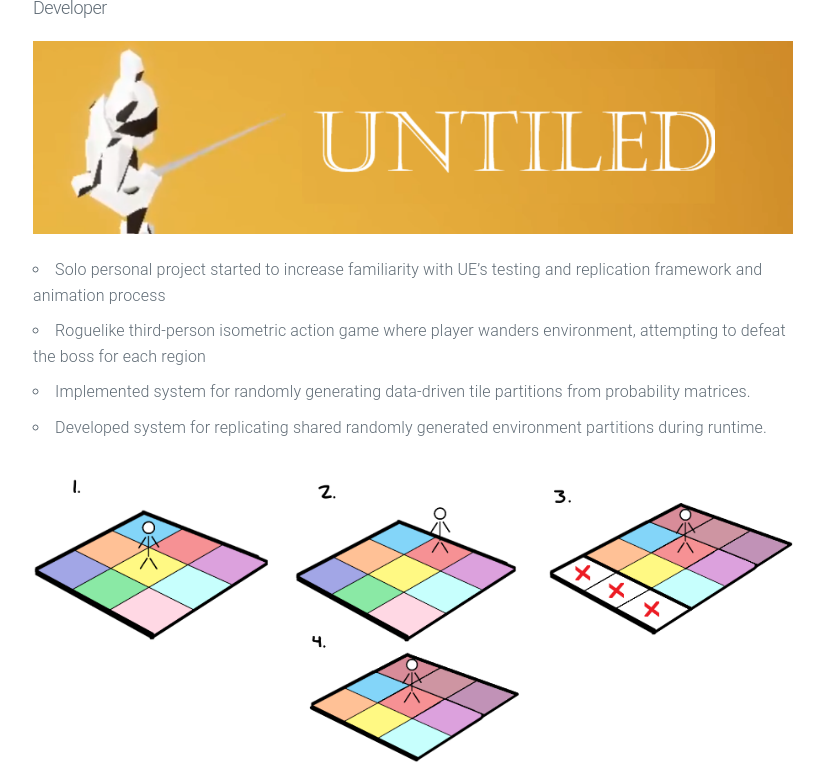
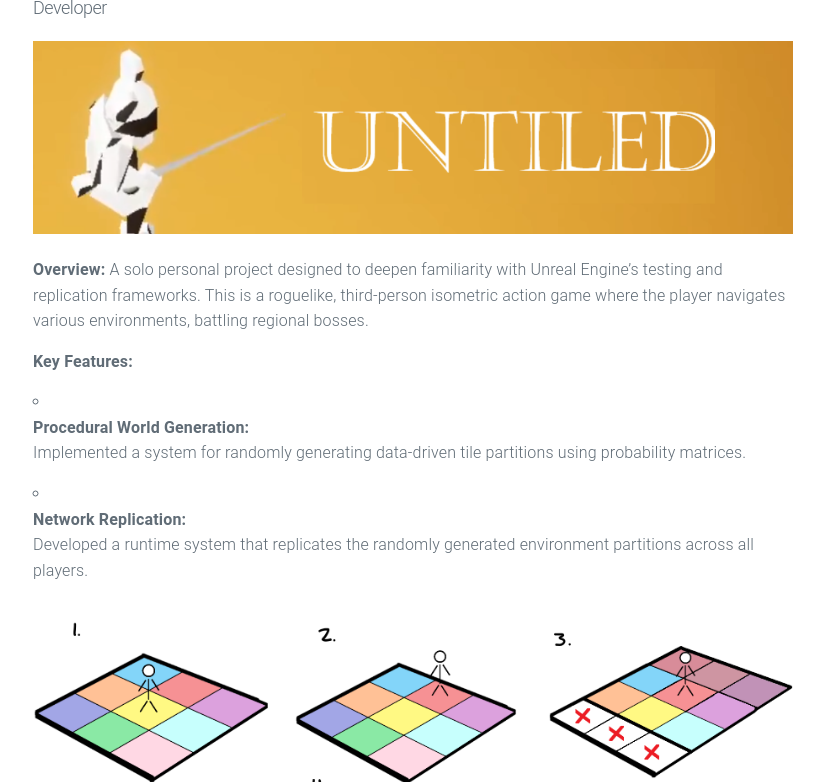
Before and after one commit to nickolas-simons/nickolas-simons.github.io, a Jekyll site: the page built from _posts/2022-09-01-Untiled.md, in a window 1280 px wide and 1400 px high, scrolled down 317 px, cut to the strip 0-782 px from the top of the window. Shown: the whole strip, without its empty margins (227-1051 px from the left). Built offline with Jekyll 4.4.1, drawn with Linux system fonts in a browser that asks for light colours; some of the changed text lies outside the part shown.

Commit message:
formatting overhaul

```diff
--- a/_posts/2022-09-01-Untiled.md
+++ b/_posts/2022-09-01-Untiled.md
@@ -6,23 +6,35 @@
 preview: /assets/Untitled_preview.png
 ---
 
-![Picture 1](/assets/Untiled_TitleImage.png)
+![Title Image](/assets/Untiled_TitleImage.png)
 
-* Solo personal project started to increase familiarity with UE's testing and replication framework and animation process
-* Roguelike third-person isometric action game where player wanders environment, attempting to defeat the boss for each region
-* Implemented system for randomly generating data-driven tile partitions from probability matrices.
-* Developed system for replicating shared randomly generated environment partitions during runtime.
+**Overview:**
+A solo personal project designed to deepen familiarity with Unreal Engine's testing and replication frameworks. This is a roguelike, third-person isometric action game where the player navigates various environments, battling regional bosses.
 
-![Picture 1](/assets/chunk_loading_graphic.png)
+**Key Features:**
+- **Procedural World Generation:**
+   Implemented a system for randomly generating data-driven tile partitions using probability matrices.
+
+- **Network Replication:**
+   Developed a runtime system that replicates the randomly generated environment partitions across all players.
+
+![Environment Partition Example](/assets/chunk_loading_graphic.png)
 
 <video width="640" height="360" controls>
   <source src="/assets/Untiled_ReplicationTest.mp4" type="video/mp4">
   Your browser does not support the video tag.
 </video>
 
-* Implemented adjustable attack tracing component for different weapon types and trace profiles (radial, linear, circular)
-* Developed diagetic item pickup system, with two stash slots, and one held item which the player can switch items with.
-* Modelled and animated lowfid character for prototyping
+**Gameplay Mechanics:**
+- **Adaptive Combat System:**
+   Created an adjustable attack tracing component to support different weapon types and tracing profiles (e.g., radial, linear, circular attacks).
+
+- **Item Pickup System:**
+   Designed a diegetic item management system where players can hold one item and stash two others.
+
+**Art and Animation:**
+- **Character Design & Animation:**
+   Modeled and animated a low-fidelity prototype character to support early gameplay testing and animation iteration.
 
 <video width="640" height="360" controls>
   <source src="/assets/Untiled_AnimTest.mp4" type="video/mp4">
```
Also changed, not shown: _posts/2022-01-01-JunkDrawer.md (+11 -9 lines), _posts/2022-04-01-Othello.md (+11 -5 lines), _posts/2024-01-01-CardGenie.md (+26 -15 lines), _posts/2024-05-01-MasterDancer.md (+23 -9 lines), 1 other file.
